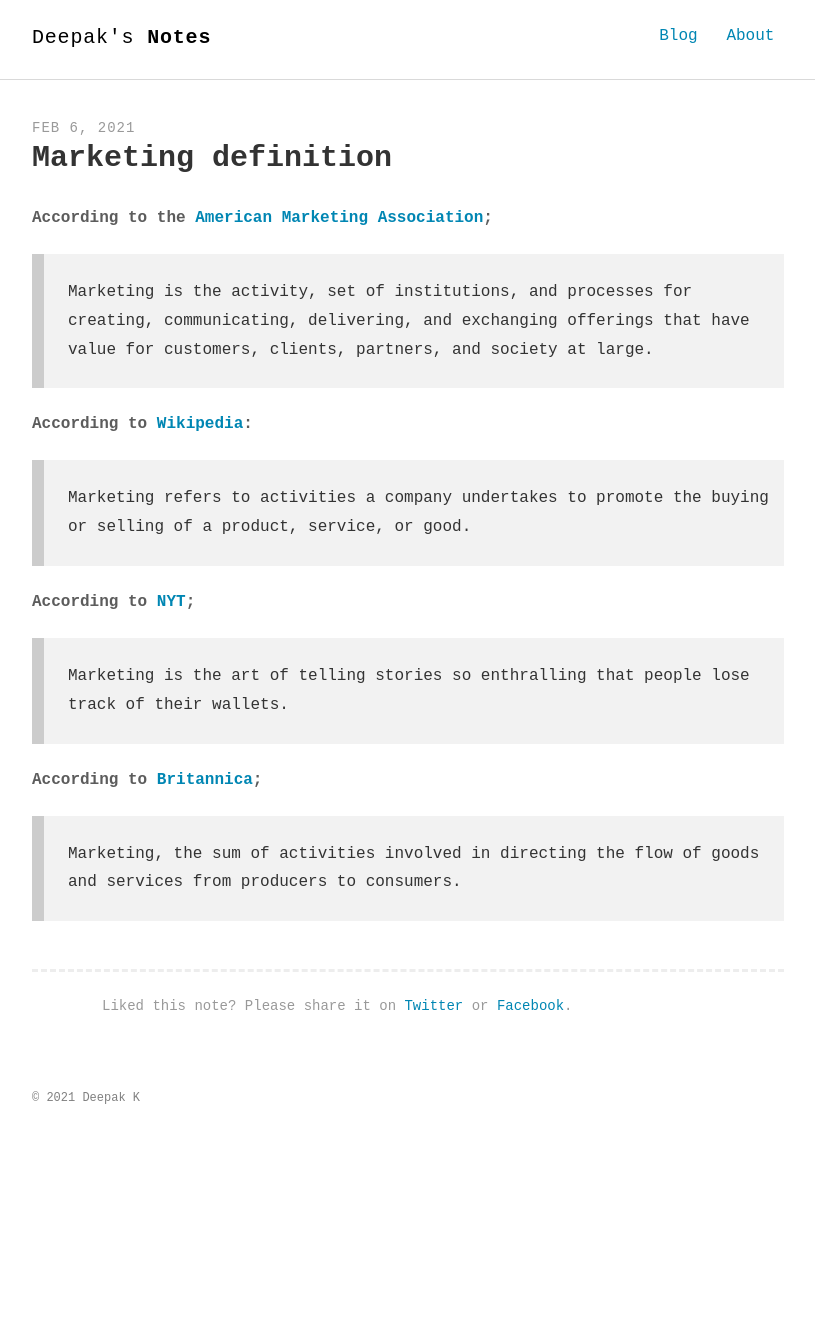
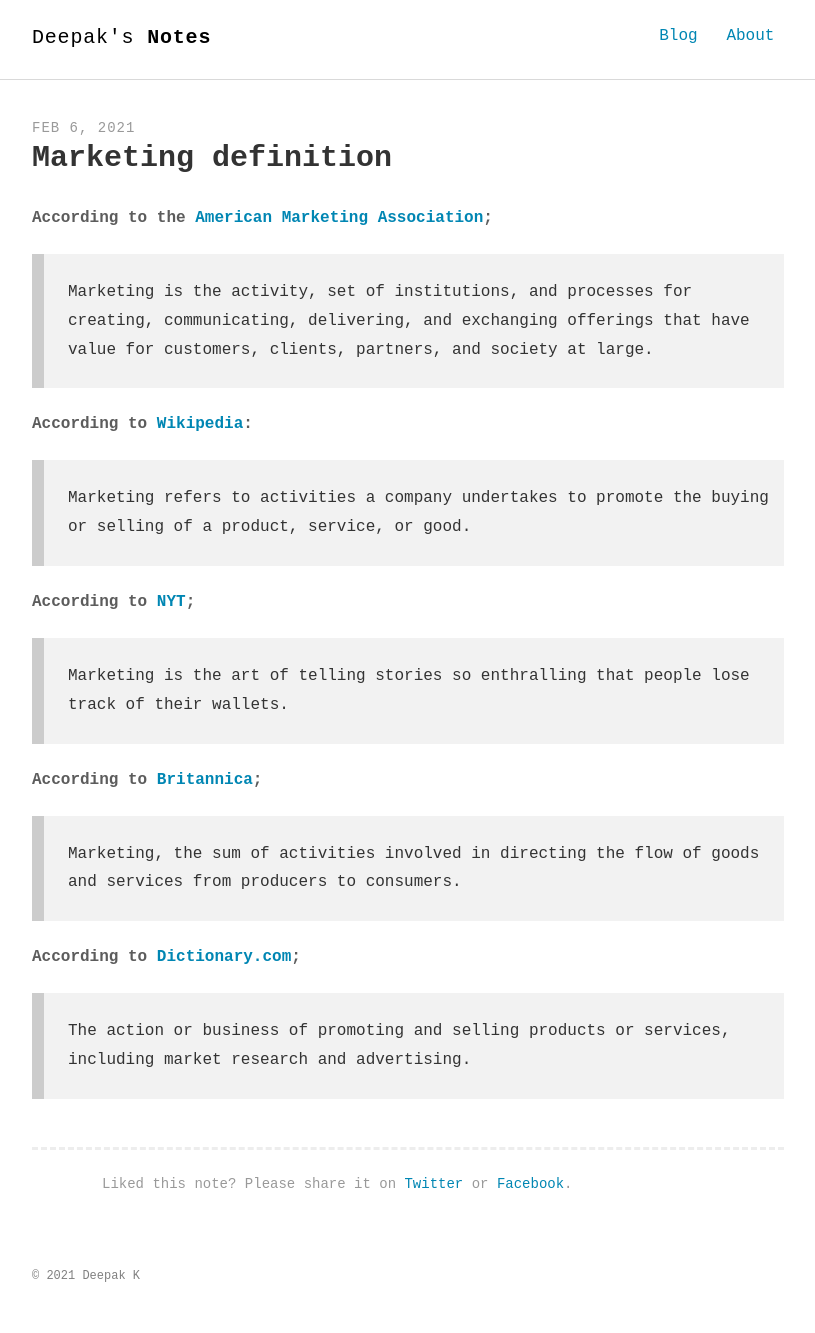
Before and after one commit to deepakness/deepak-notes-jk, a Jekyll site: the page built from _posts/2021-02-06-marketing-definition.md, in a window 1280 px wide. Shown: the whole page, without its empty margins (232-1047 px from the left). Built offline with Jekyll 4.4.1, drawn with Linux system fonts in a browser that asks for light colours; some web fonts are replaced; before the commit the page ends 1155 px from its top, so only the background shows below that.

Commit message:
new note

```diff
--- a/_posts/2021-02-06-marketing-definition.md
+++ b/_posts/2021-02-06-marketing-definition.md
@@ -18,3 +18,7 @@ title: Marketing definition
 **According to [Britannica](https://www.britannica.com/topic/marketing);**
 
 > Marketing, the sum of activities involved in directing the flow of goods and services from producers to consumers.
+
+**According to [Dictionary.com](https://www.dictionary.com/browse/marketing);**
+
+> The action or business of promoting and selling products or services, including market research and advertising.
```
